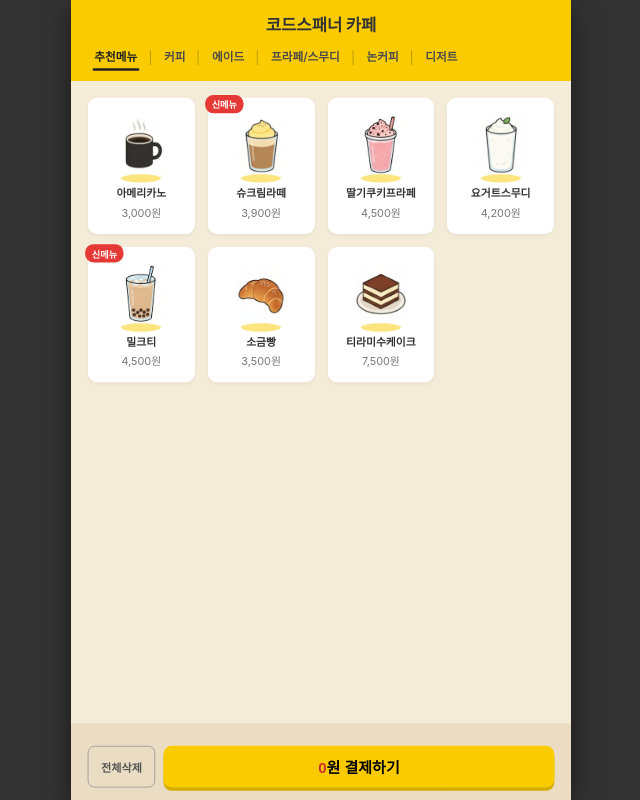
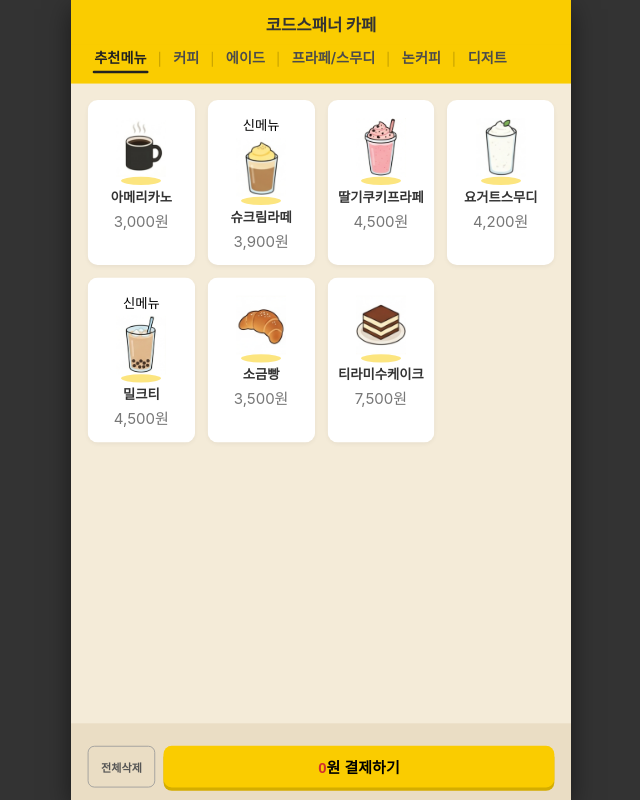
Before and after one commit to cistus75/newstart-project, a Flask app: page / in a window 1280 px wide. Shown: the whole page, without its empty margins (319-959 px from the left). Run offline with Flask 3, Linux system fonts and the light colour scheme.

Commit message:
feat: 신메뉴 박스 삭제 및 글자 크기 수정 #13

```diff
--- a/kiosk/static/style.css
+++ b/kiosk/static/style.css
@@ -74,7 +74,7 @@ body {
   background: transparent;
   border: none;
   padding: 8px 16px 12px;
-  font-size: 14px;
+  font-size: 17px;
   font-weight: 600;
   color: #4b4b4b;
   cursor: pointer;
@@ -130,20 +130,6 @@ body {
 
 .menu-item:active { border-color: var(--mega-yellow); }
 
-.badge {
-  position: absolute;
-  top: -5px;
-  left: -5px;
-  color: white;
-  font-size: 11px;
-  font-weight: bold;
-  padding: 3px 8px;
-  border-radius: 10px;
-  z-index: 2;
-}
-
-.badge.new { background-color: var(--badge-red); }
-
 .menu-img-box {
   width: 100%;
   max-width: 60px;
@@ -172,7 +158,7 @@ body {
 }
 
 .menu-name {
-  font-size: 13px;
+  font-size: 16px;
   font-weight: bold;
   color: #333;
   margin-bottom: 5px;
@@ -180,7 +166,7 @@ body {
   line-height: 1.2;
 }
 
-.menu-price { font-size: 13px; color: #777; }
+.menu-price { font-size: 18px; color: #777; }
 
 /* ── 장바구니 영역 ──────────────────────────────────── */
 .cart-area {
```
